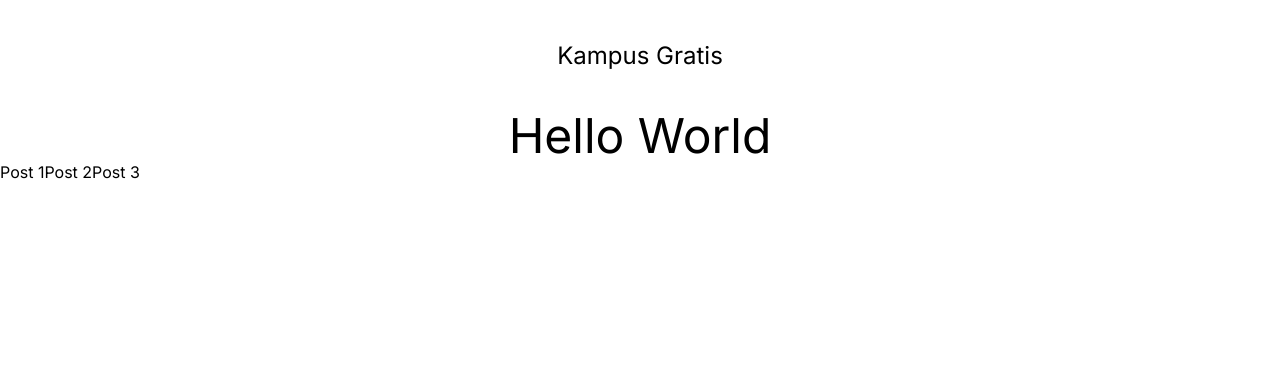
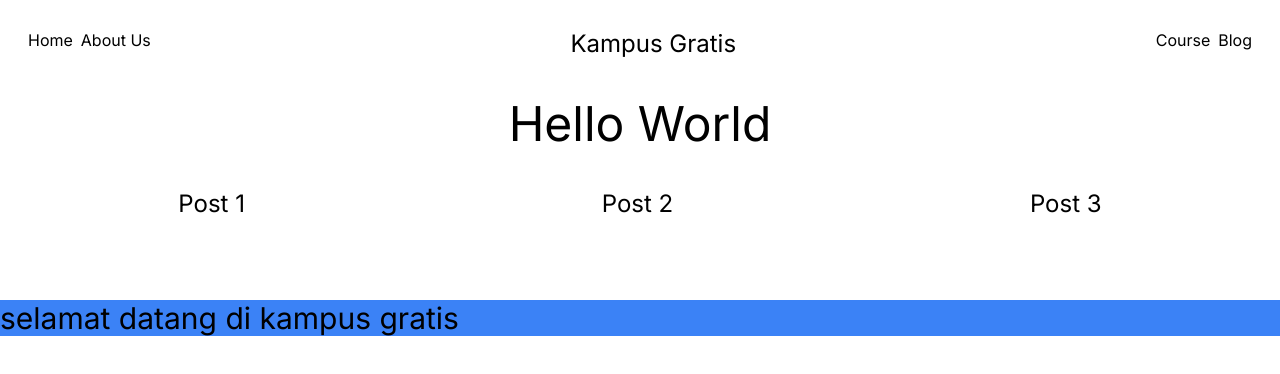
Before and after one commit to Fikriif/kampusgratis, a Next.js app: page / in a window 1280 px wide. Shown: the top 374 px of the page. Built offline with nearby package versions, Linux system fonts and the light colour scheme.

Commit message:
pertemuan 3 50%

```diff
--- a/app/page.tsx
+++ b/app/page.tsx
@@ -4,9 +4,22 @@ export default function Home() {
   return (
     <>
       <div>
-        <h1 className="mt-10 flex justify-center text-2xl">Kampus Gratis</h1>
+        <header>
+          <div className="flex justify-between m-7 border-b-indigo-500">
+            <div className="flex flex-row gap-2">
+              <div>Home</div>
+              <div>About Us</div>
+            </div>
+            <div className="text-2xl">Kampus Gratis</div>
+            <div className="flex flex-row gap-2">
+              <div>Course</div>
+              <div>Blog</div>
+            </div>
+          </div>
+        </header>
+        {/* <h1 className="mt-10 flex justify-center text-2xl">Kampus Gratis</h1> */}
         <h1 className="mt-10 flex justify-center text-5xl">Hello World</h1>
-        <div className="w-full flex flex-row justify-items-center">
+        <div className="mt-10 text-2xl w-full flex flex-row justify-around">
           <div>
             <Link href="/post/1">
               <p>Post 1</p>
@@ -23,6 +36,12 @@ export default function Home() {
             </Link>
           </div>
         </div>
+
+        <footer className="">
+          <div className="my-20 text-3xl bg-blue-500">
+            selamat datang di kampus gratis
+          </div>
+        </footer>
       </div>
     </>
   );
```
